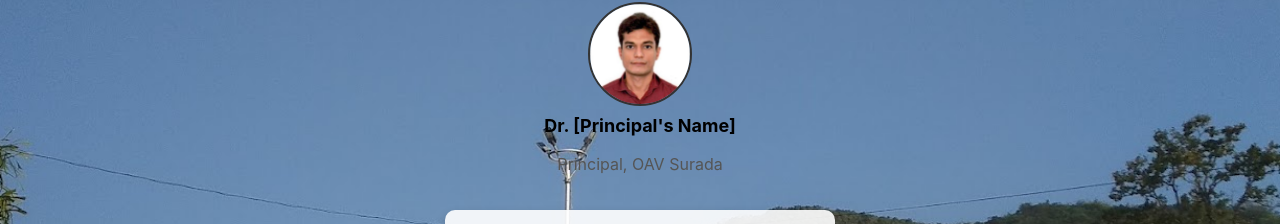
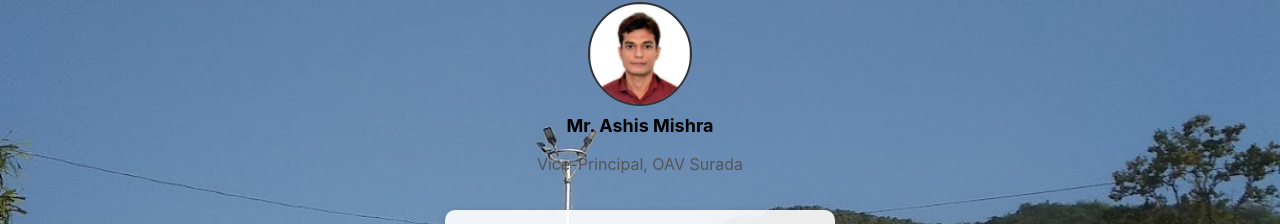
Before and after one commit to Sanatan-kisku/student-report-frontend, a React (Create React App) app: page / in a window 1280 px wide. Shown: the part 192-416 px from the top of the page. Built offline with nearby package versions, Linux system fonts and the light colour scheme.

Commit message:
Add name of principal sir

```diff
--- a/src/components/GetReport.js
+++ b/src/components/GetReport.js
@@ -57,8 +57,8 @@ const GetReport = () => {
       {/* Principal's Image and Details */}
       <div className="principal-container">
         <img src="/principal.jpg" alt="Principal" className="principal-image" />
-        <p className="principal-name">Dr. [Principal's Name]</p>
-        <p className="principal-designation">Principal, OAV Surada</p>
+        <p className="principal-name">Mr. Ashis Mishra</p>
+        <p className="principal-designation">Vice-Principal, OAV Surada</p>
       </div>
       <div className="form-box">
         <h2>Student Report Card</h2>
```
